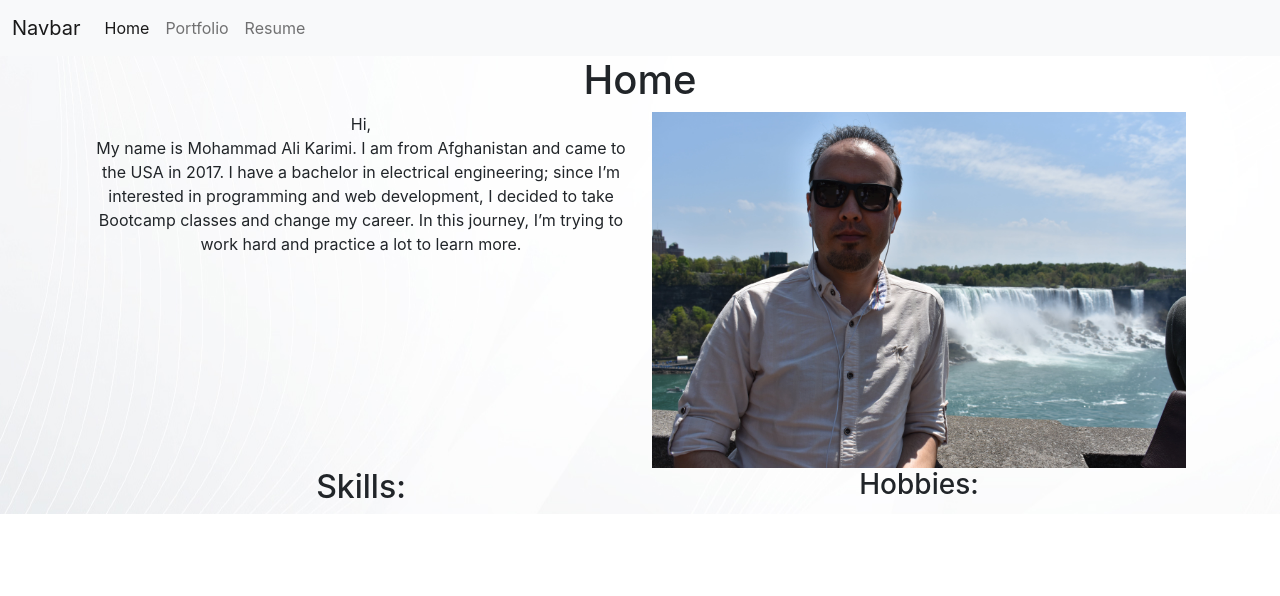
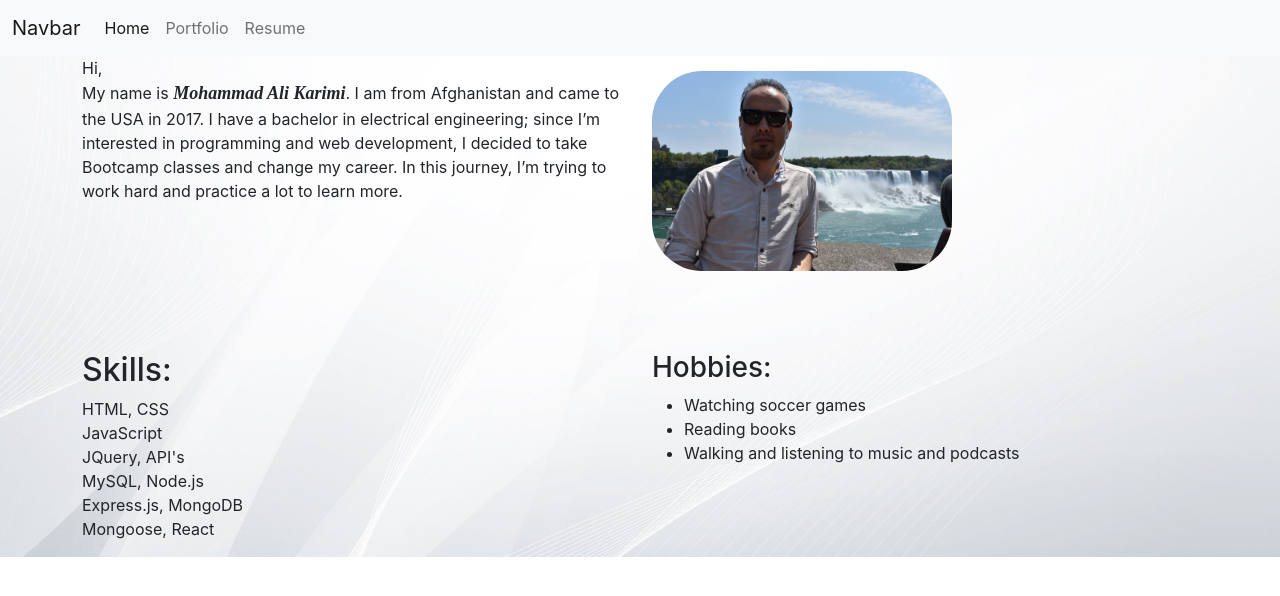
Before and after one commit to karimi65/react-portfolio, a React (Create React App) app: page / in a window 1280 px wide. Shown: the top 596 px of the page. Built offline with nearby package versions, Linux system fonts and the light colour scheme.

Commit message:
add styles to home-page

```diff
--- a/src/App.js
+++ b/src/App.js
@@ -1,12 +1,10 @@
 import React from 'react'
 import { BrowserRouter as Router, Route } from 'react-router-dom'
 import Navbar from './components/Navbar.js'
-import Home from './pages/Home'
+import Home from './pages/home/Home'
 import Portfolio from './pages/Portfolio'
 import Footer from './components/Footer'
-
-
-import './App.css';
+// import './App.css';
 
 function App() {
   return (
--- a/src/pages/Home.js
+++ /dev/null
@@ -1,50 +0,0 @@
-import React from 'react'
-import myPhoto from '../assets/img/myPhoto.JPG'
-import homeBg from '../assets/img/bgAbout.jpg'
-
-
-const Home = () => {
-    return (
-
-        <div style={{ backgroundImage: `url(${homeBg})` }}>
-
-            <div className='container'>
-
-                <h1>Home</h1>
-                <div className="container">
-                    <div className="row">
-                        <div className="col-6">
-                            <p>Hi,<br></br>
-                            My name is <span id="name">Mohammad Ali Karimi</span>. I am from Afghanistan and came to the USA in
-                            2017. I
-                            have a bachelor in electrical engineering; since I’m interested in programming and web development,
-                            I decided
-                            to take Bootcamp classes and change my career. In this journey, I’m trying to work hard and practice
-                            a lot to
-                            learn more.
-                        </p>
-                        </div>
-                        <div className="col-6">
-                            <img className="img-fluid" src={myPhoto} alt="my photo" />
-                        </div>
-                    </div>
-                    <div className="row">
-                        <div className="col-6">
-                            <h2>
-                                Skills:
-                        </h2>
-                        </div>
-                        <div className="col-6">
-                            <h3>
-                                Hobbies:
-                        </h3>
-                        </div>
-                    </div>
-                </div>
-
-            </div>
-        </div>
-    )
-}
-
-export default Home;
--- /dev/null
+++ b/src/pages/home/Home.js
@@ -0,0 +1,62 @@
+import React from 'react'
+import myPhoto from '../../assets/img/myPhoto.JPG'
+import './home.css'
+
+
+const Home = () => {
+    return (
+
+        <div id='about'>
+
+            <div className='container'>
+                <div className="row">
+                    <div className="col-6">
+                        <p>Hi,<br></br>
+                            My name is <span id="name">Mohammad Ali Karimi</span>. I am from Afghanistan and came to the USA in
+                            2017. I
+                            have a bachelor in electrical engineering; since I’m interested in programming and web development,
+                            I decided
+                            to take Bootcamp classes and change my career. In this journey, I’m trying to work hard and practice
+                            a lot to
+                            learn more.
+                        </p>
+                    </div>
+                    <div className="col-6">
+                        <img className="img-fluid" src={myPhoto} alt="my photo" id='me' />
+                    </div>
+                </div>
+                <div className="row">
+                    <div className="col-6">
+                        <h2>
+                            Skills:
+                        </h2>
+                        <p>
+                            HTML,  CSS<br></br> JavaScript<br></br>
+                            JQuery,  API's<br></br>
+                            MySQL,  Node.js<br></br>
+                            Express.js,  MongoDB<br></br> Mongoose,  React
+                        </p>
+                    </div>
+
+                    <div className="col-6">
+                        <h3>
+                            Hobbies:
+                        </h3>
+                        <div>
+                            <ul>
+                                <li>Watching soccer games</li>
+                                <li>Reading books</li>
+                                <li>Walking and listening to music and podcasts</li>
+                            </ul>
+                        </div>
+                    </div>
+
+
+
+                </div >
+            </div>
+        </div>
+    )
+}
+
+export default Home;
--- /dev/null
+++ b/src/pages/home/home.css
@@ -0,0 +1,27 @@
+#about {
+    background-image: url('../../assets/img/bgAbout.jpg');
+    background-size: cover;
+    background-attachment: fixed;
+    background-repeat: no-repeat;
+    }
+
+    footer {
+       position: fixed;
+       bottom: 0;
+       background-color: rgb(88, 194, 176);;
+    }
+
+    #name {
+        font-weight: bold;
+        font-style: italic;
+        font-family: 'Times New Roman', Times, sans-serif;
+        font-size: 18px;
+    }
+
+    #me {
+        border-radius: 50px;
+        margin-top: 15px;
+        margin-bottom: 80px;
+        width: 300px;
+        height: 200px;
+    }
```
